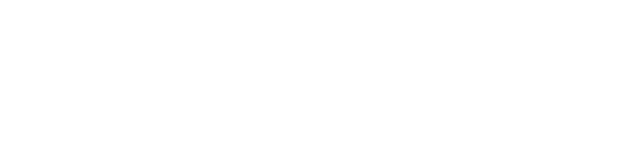
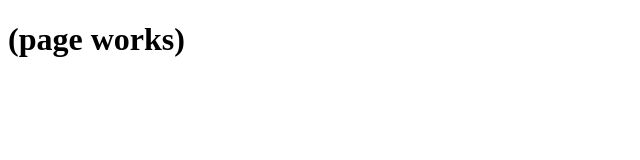
Before and after one commit to MrWharfsnort/project-flow, a website: page public/index.html in a window 1280 px wide. Shown: the whole page, without its empty margins (0-640 px from the left). Drawn offline with Linux system fonts and the light colour scheme.

Commit message:
add note to show page is working for dev

```diff
--- a/public/index.html
+++ b/public/index.html
@@ -5,6 +5,7 @@
 	<title>Document</title>
 </head>
 <body>
+    <h1>(page works)</h1>
 	<div id="login" style="display: none">
 		Username: <input type="text" id="username">
 		Password: <input type="password" id="password">
```
